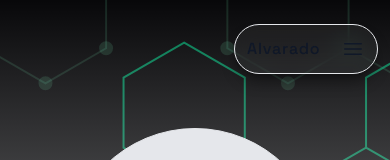
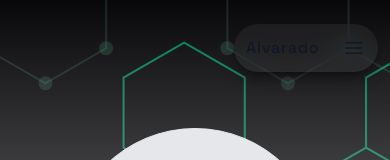
Before and after one commit to ealvara6/devfolio, a React (Vite) app: page / in a window 390 px wide. Shown: the top 160 px of the page. Built offline with nearby package versions, Linux system fonts and the light colour scheme.

Commit message:
style(navbar): remove border

```diff
--- a/src/components/navbar/MobileNavbar.tsx
+++ b/src/components/navbar/MobileNavbar.tsx
@@ -2,7 +2,7 @@ import { Bars3Icon } from '@heroicons/react/24/outline';
 
 export const MobileNavbar = () => {
   return (
-    <button className="flex min-w-36 sm:hidden items-center justify-between py-3 px-3 rounded-full min-h-10 border border-border bg-white/5 backdrop-blur-md shadow-lg shadow-black/40">
+    <button className="flex min-w-36 sm:hidden items-center justify-between py-3 px-3 rounded-full min-h-10 bg-white/5 backdrop-blur-md shadow-lg shadow-black/40">
       <div className="text-md tracking-wider font-heading font-medium">
         Alvarado
       </div>
```
